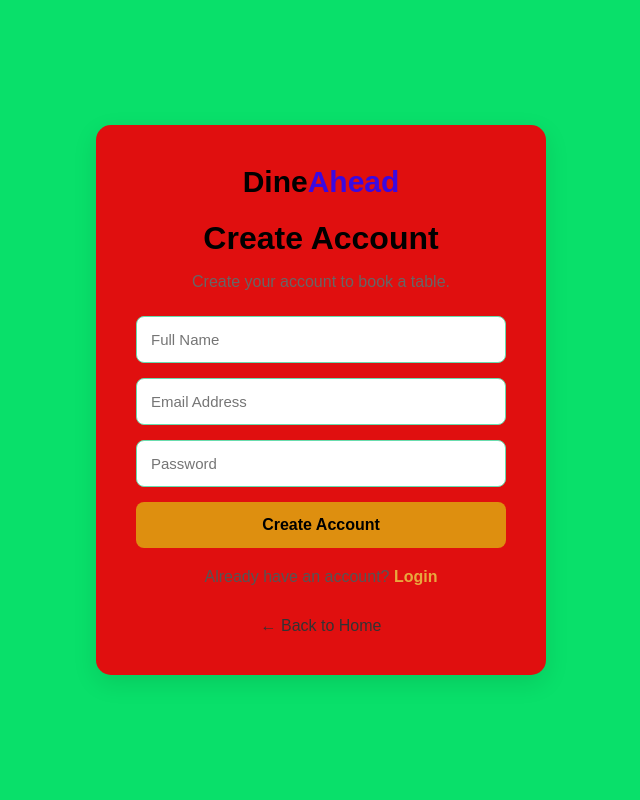
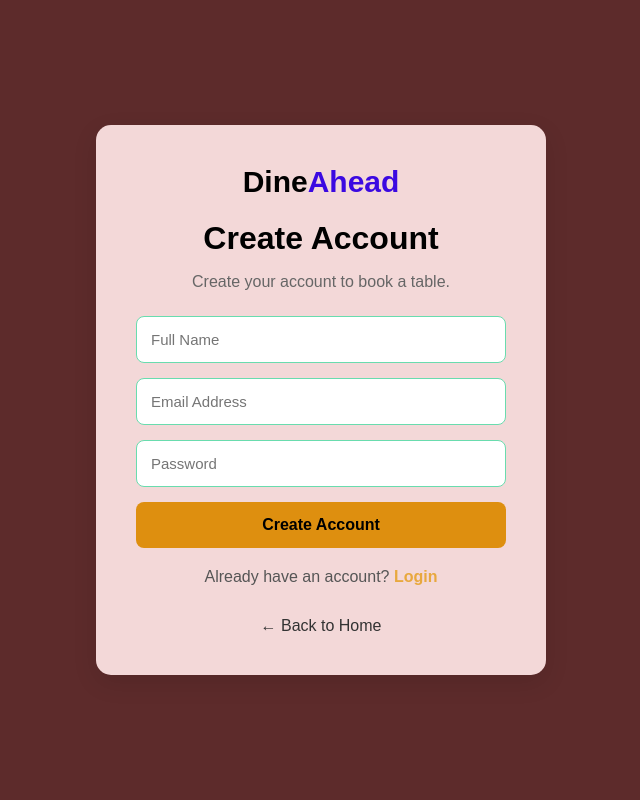
Before and after one commit to Aarav317/Hotel-Booking, a Flask app: page /register in a window 1280 px wide. Shown: the whole page, without its empty margins (319-959 px from the left). Run offline with Flask 3, Linux system fonts and the light colour scheme.

Commit message:
Update register page design

```diff
--- a/templates/register.html
+++ b/templates/register.html
@@ -14,7 +14,7 @@
         body {
             margin: 0;
             font-family: Arial, sans-serif;
-            background-color: #09e06a;
+            background-color: #5d2b2b;
 
             display: flex;
             justify-content: center;
@@ -27,7 +27,7 @@
             width: 90%;
             max-width: 450px;
 
-            background-color: rgb(224, 15, 15);
+            background-color: rgb(243, 216, 216);
 
             padding: 40px;
 
```
